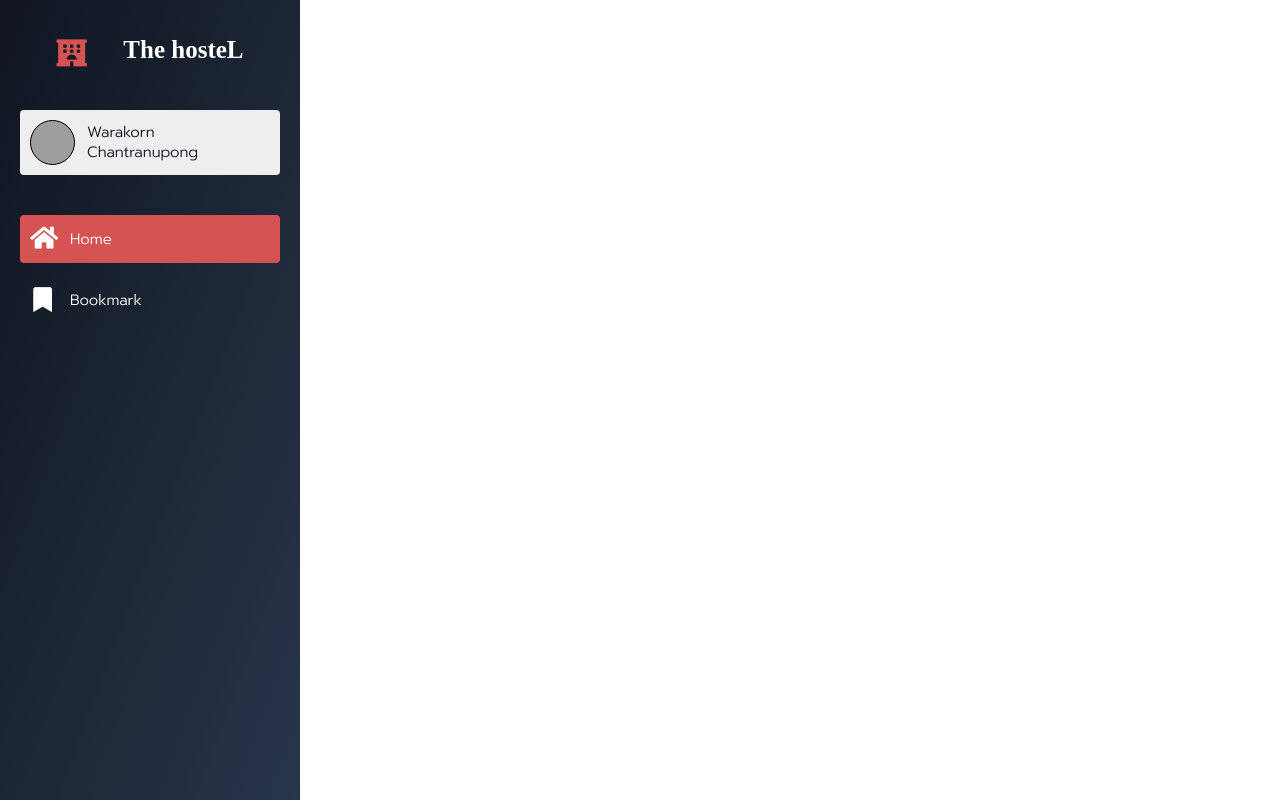
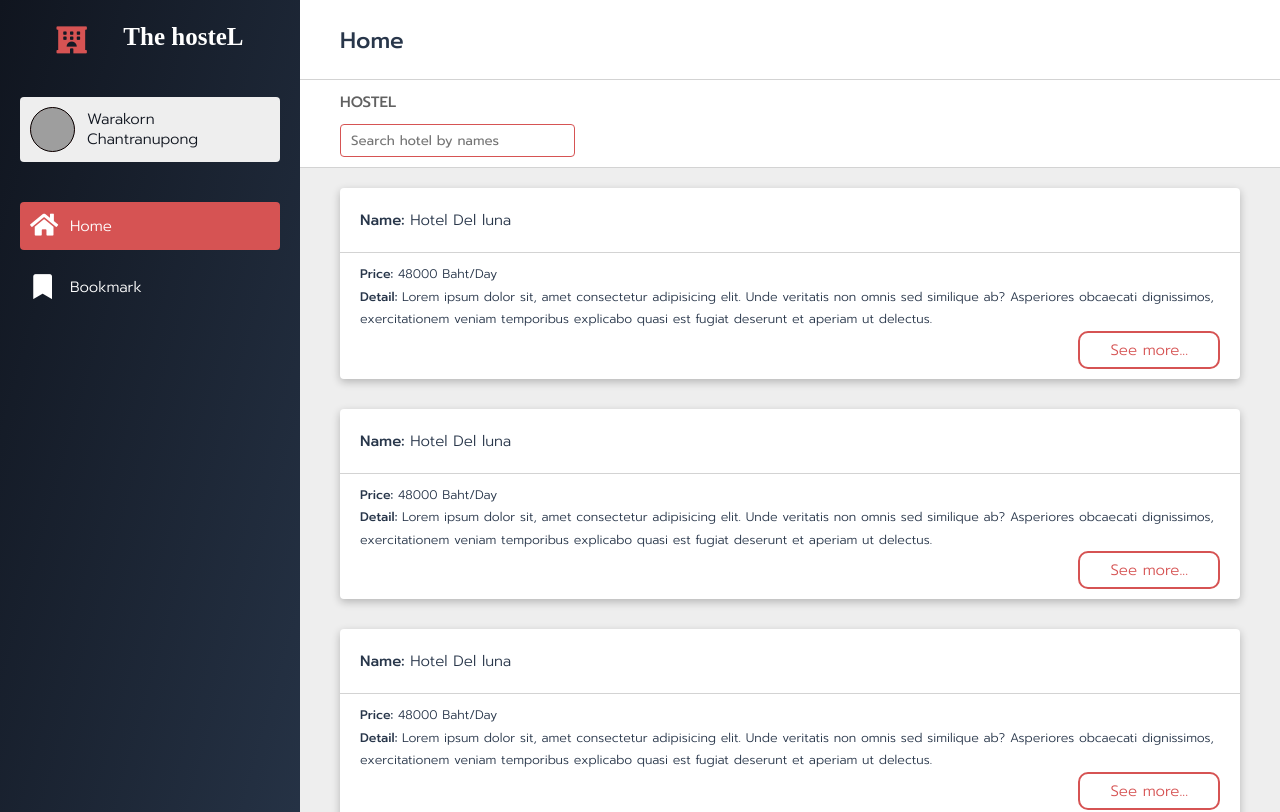
Before and after one commit to boy-warakorn/hostel-management, a React (Create React App) app: page /home in a window 1280 px wide. Shown: the top 812 px of the page. Built offline with nearby package versions, Linux system fonts and the light colour scheme; grey boxes are pictures that could not be loaded; a web font is replaced by a local one.

Commit message:
add: homescreen ui

```diff
--- a/src/components/auth/AuthCard.js
+++ b/src/components/auth/AuthCard.js
@@ -15,8 +15,8 @@ const AuthCard = () => {
         <h1 className='heading-text'>The HosteL</h1>
         <LoginForm />
         <div className='auth-button-group'>
-          <SecondaryButton />
-          <PrimaryButton />
+          <SecondaryButton title='Switch to Register' />
+          <PrimaryButton title='Login' />
         </div>
       </div>
     </div>
--- a/src/components/common/PrimaryButton.js
+++ b/src/components/common/PrimaryButton.js
@@ -1,8 +1,8 @@
 import React from 'react';
 import './PrimaryButton.css';
 
-const PrimaryButton = () => {
-  return <div className='primary-button'>Login</div>;
+const PrimaryButton = ({ title }) => {
+  return <div className='primary-button'>{title}</div>;
 };
 
 export default PrimaryButton;
--- a/src/components/common/SecondaryButton.js
+++ b/src/components/common/SecondaryButton.js
@@ -1,8 +1,8 @@
 import React from 'react';
 import './SecondaryButton.css';
 
-const SecondaryButton = () => {
-  return <div className='secondary-button'>Switch To Register</div>;
+const SecondaryButton = ({ title }) => {
+  return <div className='secondary-button'>{title}</div>;
 };
 
 export default SecondaryButton;
--- a/src/components/hostel/Hostel.js
+++ b/src/components/hostel/Hostel.js
@@ -1,12 +1,15 @@
 import React, { Fragment } from 'react';
 import Sidebar from '../navigation/Sidebar';
 import HostelMain from './HostelMain';
+import { Switch, Route } from 'react-router-dom';
 
 const Hostel = () => {
   return (
     <Fragment>
       <Sidebar />
-      <HostelMain />
+      <Switch>
+        <Route path='/home' exact component={HostelMain} />
+      </Switch>
     </Fragment>
   );
 };
--- /dev/null
+++ b/src/components/hostel/HostelItem.css
@@ -0,0 +1,33 @@
+.hostel-item-card {
+  background-color: #fff;
+
+  border-radius: var(--border-radius-xs);
+  box-shadow: var(--box-shadow);
+}
+
+.hostel-item-card:not(:last-child) {
+  margin-bottom: 3rem;
+}
+
+.hostel-item-title-box {
+  padding: 2rem;
+  border-bottom: var(--line);
+}
+
+.hostel-item-title-box > p {
+  font-size: 1.5rem;
+}
+
+.hostel-item-detail-box {
+  padding: 1rem 2rem;
+  display: flex;
+  flex-direction: column;
+}
+.hostel-item-detail-box p {
+  font-size: 1.25rem;
+  line-height: 1.8;
+}
+
+p > span {
+  font-weight: 500;
+}
--- /dev/null
+++ b/src/components/hostel/HostelItem.js
@@ -0,0 +1,31 @@
+import React from 'react';
+import './HostelItem.css';
+import SecondaryButton from '../common/SecondaryButton';
+
+const HostelItem = () => {
+  return (
+    <div className='hostel-item-card'>
+      <div className='hostel-item-title-box'>
+        <p>
+          <span>Name:</span> Hotel Del luna
+        </p>
+      </div>
+      <div className='hostel-item-detail-box'>
+        <p>
+          <span>Price:</span> 48000 Baht/Day
+        </p>
+        <p>
+          <span>Detail:</span> Lorem ipsum dolor sit, amet consectetur
+          adipisicing elit. Unde veritatis non omnis sed similique ab?
+          Asperiores obcaecati dignissimos, exercitationem veniam temporibus
+          explicabo quasi est fugiat deserunt et aperiam ut delectus.
+        </p>
+        <div className='flex-end'>
+          <SecondaryButton title='See more...' />
+        </div>
+      </div>
+    </div>
+  );
+};
+
+export default HostelItem;
--- a/src/components/hostel/HostelMain.css
+++ b/src/components/hostel/HostelMain.css
@@ -4,3 +4,23 @@
   height: 100%;
   background-color: #fff;
 }
+
+.hostel-header {
+  height: 8rem;
+  border-bottom: var(--line);
+  padding-left: 4rem;
+
+  display: flex;
+  align-items: center;
+}
+
+.hostel-list-box--inside {
+  padding: 2rem 4rem;
+  background-color: #eeeeee;
+  min-height: 100vh;
+}
+
+.hostel-header > h3 {
+  font-size: 2.25rem;
+  font-weight: 500;
+}
--- a/src/components/hostel/HostelMain.js
+++ b/src/components/hostel/HostelMain.js
@@ -1,8 +1,25 @@
 import React from 'react';
 import './HostelMain.css';
+import HostelTitle from './HostelTitle';
+import HostelItem from './HostelItem';
 
 const HostelMain = () => {
-  return <div className='hostel-container'></div>;
+  return (
+    <div className='hostel-container'>
+      <div className='hostel-header'>
+        <h3>Home</h3>
+      </div>
+      <div className='hostel-list-box'>
+        <HostelTitle />
+        <div className='hostel-list-box--inside'>
+          <HostelItem />
+          <HostelItem />
+          <HostelItem />
+          <HostelItem />
+        </div>
+      </div>
+    </div>
+  );
 };
 
 export default HostelMain;
--- /dev/null
+++ b/src/components/hostel/HostelTitle.css
@@ -0,0 +1,11 @@
+.hostel-title {
+  padding: 1rem 0 1rem 4rem;
+  font-size: 1.5rem;
+  font-weight: 500;
+  border-bottom: var(--line);
+  color: var(--color-grey);
+}
+
+.hostel-title > p {
+  margin-bottom: 1rem;
+}
--- /dev/null
+++ b/src/components/hostel/HostelTitle.js
@@ -0,0 +1,18 @@
+import React from 'react';
+import './HostelTitle.css';
+
+const HostelTitle = () => {
+  return (
+    <div class='hostel-title'>
+      <p>HOSTEL</p>
+      <input
+        type='text'
+        name=''
+        placeholder='Search hotel by names'
+        className='search-input'
+      />
+    </div>
+  );
+};
+
+export default HostelTitle;
--- a/src/components/navigation/Sidebar.css
+++ b/src/components/navigation/Sidebar.css
@@ -3,6 +3,6 @@
   background-image: var(--background-primary-gradient);
   height: 100%;
   width: 100%;
-
-  padding: 3rem 2rem;
+  min-height: 100vh;
+  padding: 1.7rem 2rem;
 }
--- a/src/index.css
+++ b/src/index.css
@@ -2,12 +2,18 @@
   --color-black: #000000;
   --color-primary: #d65353;
   --color-primary-light: #e06161;
+
+  --box-shadow: rgba(0, 0, 0, 0.24) 0px 3px 8px;
 
   --font-primary: 'Prompt', sans-serif;
   --font-heading: 'Hachi Maru Pop', cursive;
   --color-secondary-dark: #10151f;
   --color-secondary: #28364a;
   --color-secondary-light: #b2d3e1;
+
+  --color-grey: #616161;
+
+  --line: 1px solid lightgrey;
 
   --background-primary-gradient: linear-gradient(
     to right bottom,
@@ -47,7 +53,7 @@ body {
 
 .container {
   display: grid;
-  grid-template-rows: 100vh;
+  grid-template-rows: 1fr;
   grid-template-columns: 30rem repeat(8, 1fr);
   justify-items: center;
   align-items: center;
@@ -83,3 +89,21 @@ body {
 .icon-s {
   font-size: 2.7rem;
 }
+
+.flex-end {
+  align-self: flex-end;
+}
+
+.search-input {
+  padding: 0.5rem 1rem;
+  width: 25%;
+  font-family: inherit;
+  border: 1px solid var(--color-primary);
+  border-radius: var(--border-radius-xs);
+
+  transition: width 0.3s;
+}
+.search-input:focus {
+  width: 40%;
+  outline: none;
+}
```
Also changed, not shown: 1 other file (tests, documents, lock files or other folders).
